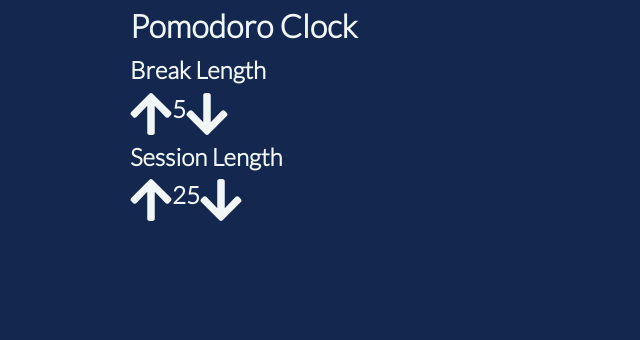
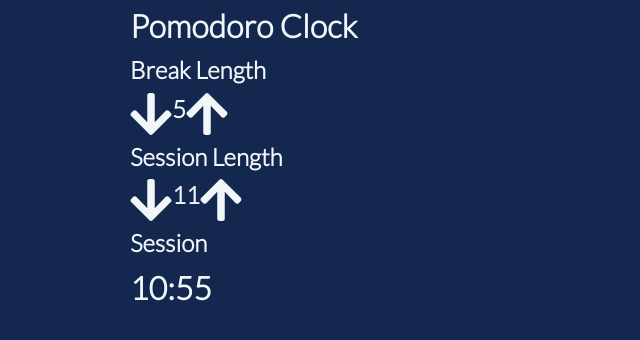
Before and after one commit to chideraao/pomodoro-clock, a React (Create React App) app: page / in a window 1280 px wide. Shown: the top 340 px of the page, without its empty margins (0-640 px from the left). Built offline with nearby package versions, Linux system fonts and the light colour scheme.

Commit message:
Integrated the countdown in Timer.jsx

```diff
--- a/src/App.css
+++ b/src/App.css
@@ -47,3 +47,7 @@
 .icons {
 	display: flex;
 }
+
+.greyed-out {
+	color: var(--dark-color);
+}
--- a/src/App.js
+++ b/src/App.js
@@ -8,11 +8,13 @@ import {
 import { useState } from "react";
 import "./App.css";
 import SessionsAndBreaks from "./components/SessionsAndBreaks";
+import Timer from "./components/Timer";
 
 library.add(faCheckSquare, faCoffee, faArrowUp, faArrowDown);
 function App() {
 	const [breaks, setBreaks] = useState(5);
-	const [sessions, setSessions] = useState(25);
+	const [sessions, setSessions] = useState(11);
+	const [onSession, setOnSession] = useState(true);
 
 	const incrementSession = () => {
 		if (sessions <= 59) {
@@ -48,6 +50,7 @@ function App() {
 				decrementBreak={decrementBreak}
 				decrementSession={decrementSession}
 			/>
+			<Timer sessions={sessions} breaks={breaks} onSession={onSession} />
 		</div>
 	);
 }
--- a/src/components/SessionsAndBreaks.jsx
+++ b/src/components/SessionsAndBreaks.jsx
@@ -14,11 +14,17 @@ function SessionsAndBreaks({
 			<div className="breaks">
 				<h2>Break Length</h2>
 				<div className="icons">
-					<FontAwesomeIcon onClick={incrementBreak} icon="arrow-up" size="3x" />
+					<FontAwesomeIcon
+						className={breaks < 2 ? "greyed-out" : ""}
+						onClick={decrementBreak}
+						icon="arrow-down"
+						size="3x"
+					/>
 					<h2>{breaks}</h2>
 					<FontAwesomeIcon
-						onClick={decrementBreak}
-						icon="arrow-down"
+						className={breaks > 19 ? "greyed-out" : ""}
+						onClick={incrementBreak}
+						icon="arrow-up"
 						size="3x"
 					/>
 				</div>
@@ -27,14 +33,16 @@ function SessionsAndBreaks({
 				<h2>Session Length</h2>
 				<div className="icons">
 					<FontAwesomeIcon
-						onClick={incrementSession}
-						icon="arrow-up"
+						className={sessions < 2 ? "greyed-out" : ""}
+						onClick={decrementSession}
+						icon="arrow-down"
 						size="3x"
 					/>
 					<h2>{sessions}</h2>
 					<FontAwesomeIcon
-						onClick={decrementSession}
-						icon="arrow-down"
+						className={sessions > 59 ? "greyed-out" : ""}
+						onClick={incrementSession}
+						icon="arrow-up"
 						size="3x"
 					/>
 				</div>
--- /dev/null
+++ b/src/components/Timer.jsx
@@ -0,0 +1,41 @@
+import React from "react";
+import { useState, useEffect } from "react";
+
+const Timer = ({ sessions, breaks, onSession }) => {
+	const [minutes, setMinutes] = useState(sessions);
+	const [seconds, setSeconds] = useState(0);
+	useEffect(() => {
+		let myInterval = setInterval(() => {
+			if (seconds > 0) {
+				setSeconds(seconds - 1);
+			}
+			if (seconds === 0) {
+				if (minutes === 0) {
+					clearInterval(myInterval);
+				} else {
+					setMinutes(minutes - 1);
+					setSeconds(59);
+				}
+			}
+		}, 1000);
+		return () => {
+			clearInterval(myInterval);
+		};
+	});
+
+	return (
+		<div>
+			<h2>{onSession ? "Session" : "Break"}</h2>
+
+			{minutes === 0 && seconds === 0 ? null : (
+				<h1>
+					{" "}
+					{minutes < 10 ? `0${minutes}` : minutes}:
+					{seconds < 10 ? `0${seconds}` : seconds}
+				</h1>
+			)}
+		</div>
+	);
+};
+
+export default Timer;
```
